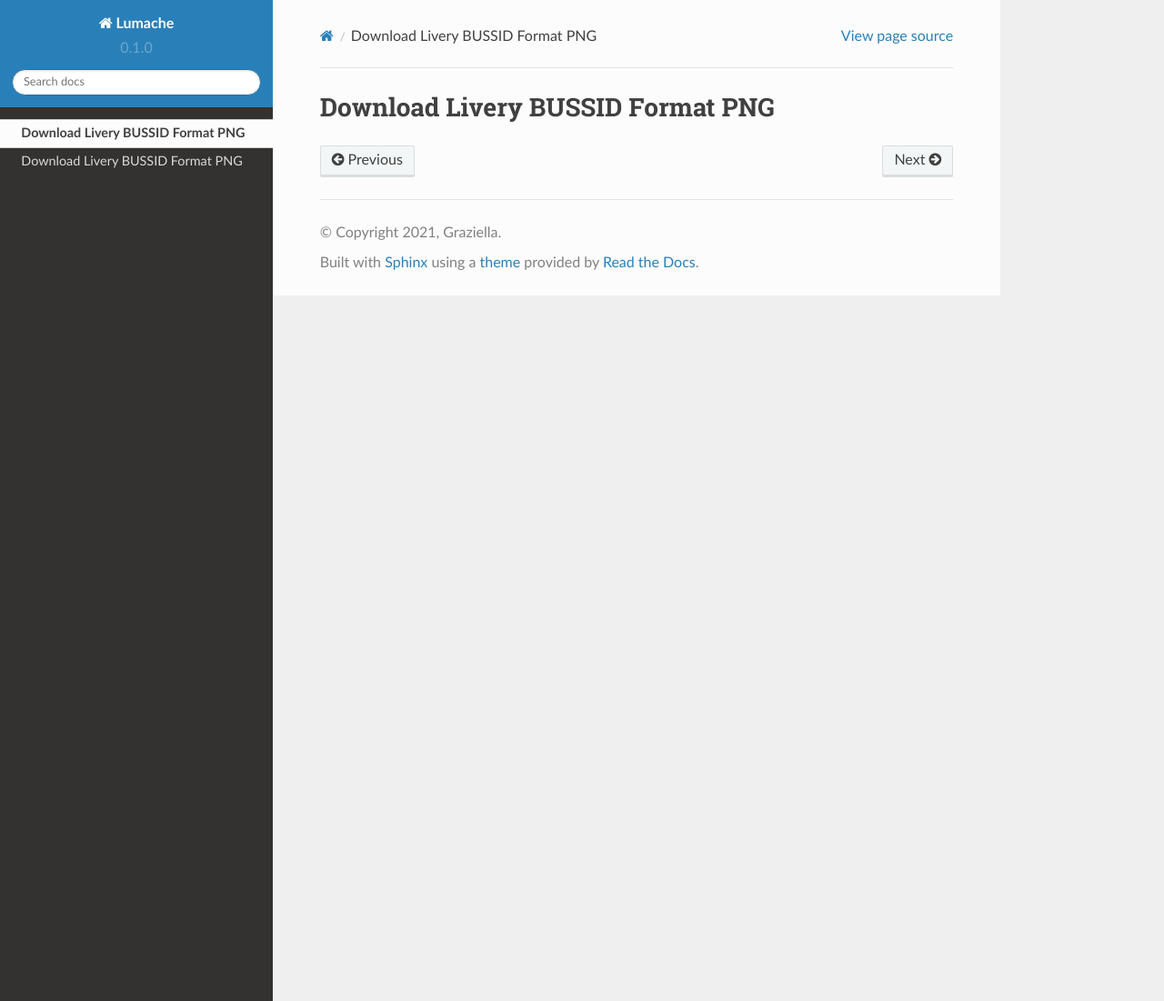
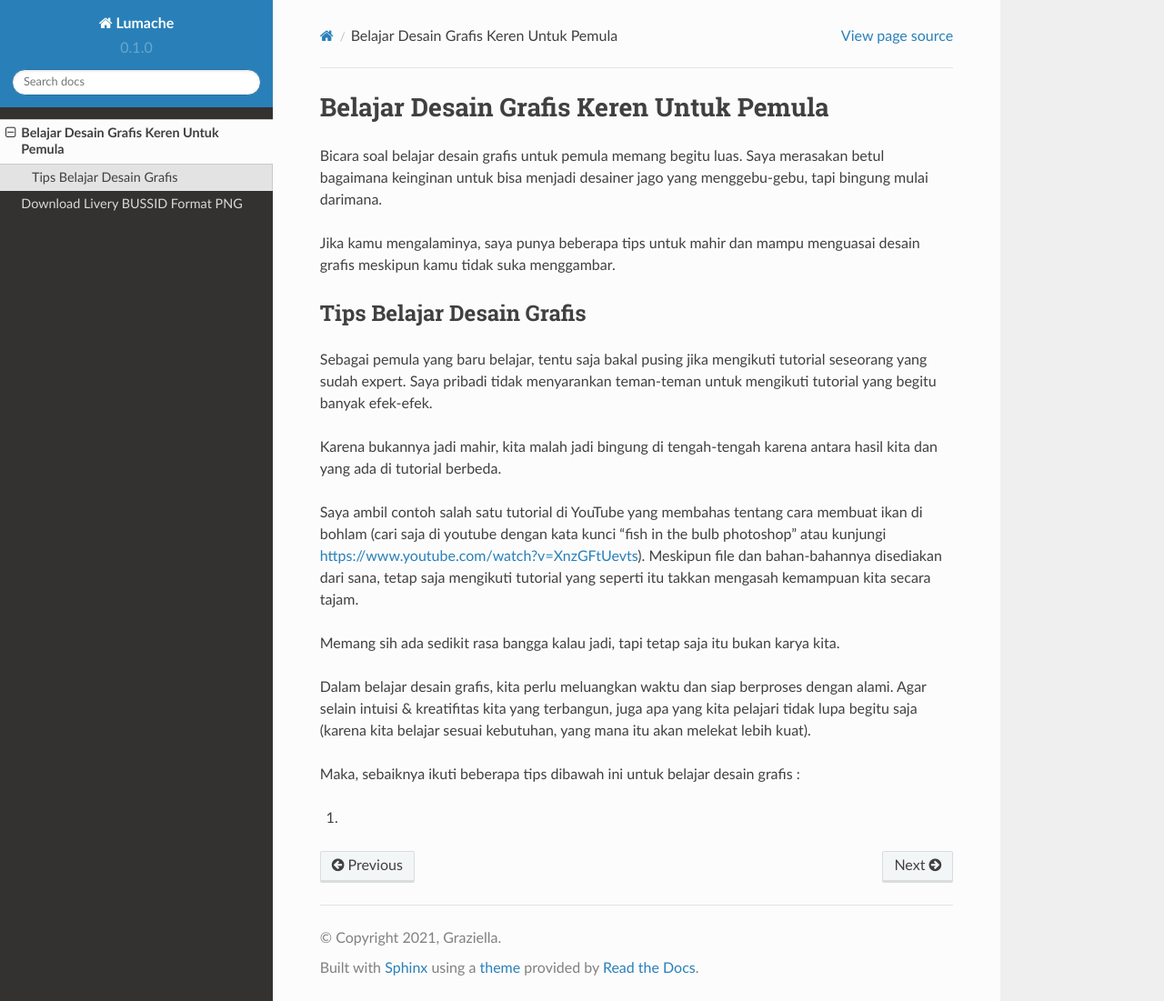
Before and after one commit to balkisanton/rajapage, a Sphinx documentation site: the page built from docs/desain/index.rst, in a window 1280 px wide and 1101 px high. Shown: the whole window at 91% size. Built offline with Sphinx 7.4.7 and the Read the Docs theme 2.0.0, drawn with Linux system fonts in a browser that asks for light colours; pages that are not in the unit, such as notebooks, are missing from menus.

Commit message:
Update index.rst

```diff
--- a/docs/desain/index.rst
+++ b/docs/desain/index.rst
@@ -1,2 +1,21 @@
-Download Livery BUSSID Format PNG
+Belajar Desain Grafis Keren Untuk Pemula
 ===================================
+Bicara soal belajar desain grafis untuk pemula memang begitu luas. Saya merasakan betul bagaimana keinginan untuk bisa menjadi desainer jago yang menggebu-gebu, tapi bingung mulai darimana.
+
+Jika kamu mengalaminya, saya punya beberapa tips untuk mahir dan mampu menguasai desain grafis meskipun kamu tidak suka menggambar.
+
+Tips Belajar Desain Grafis
+-------------------------
+Sebagai pemula yang baru belajar, tentu saja bakal pusing jika mengikuti tutorial seseorang yang sudah expert. Saya pribadi tidak menyarankan teman-teman untuk mengikuti tutorial yang begitu banyak efek-efek.
+
+Karena bukannya jadi mahir, kita malah jadi bingung di tengah-tengah karena antara hasil kita dan yang ada di tutorial berbeda.
+
+Saya ambil contoh salah satu tutorial di YouTube yang membahas tentang cara membuat ikan di bohlam (cari saja di youtube dengan kata kunci "fish in the bulb photoshop" atau kunjungi https://www.youtube.com/watch?v=XnzGFtUevts). Meskipun file dan bahan-bahannya disediakan dari sana, tetap saja mengikuti tutorial yang seperti itu takkan mengasah kemampuan kita secara tajam.
+
+Memang sih ada sedikit rasa bangga kalau jadi, tapi tetap saja itu bukan karya kita.
+
+Dalam belajar desain grafis, kita perlu meluangkan waktu dan siap berproses dengan alami. Agar selain intuisi & kreatifitas kita yang terbangun, juga apa yang kita pelajari tidak lupa begitu saja (karena kita belajar sesuai kebutuhan, yang mana itu akan melekat lebih kuat).
+
+Maka, sebaiknya ikuti beberapa tips dibawah ini untuk belajar desain grafis :
+
+1.
```
